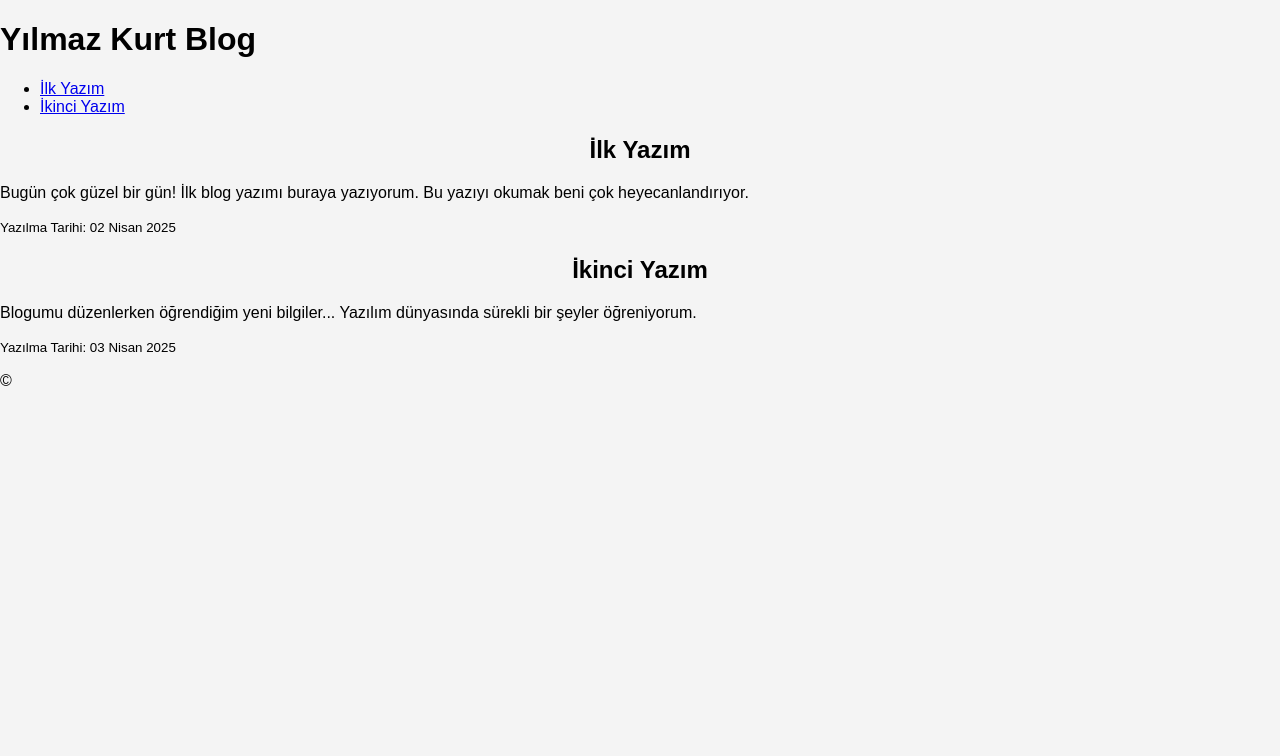
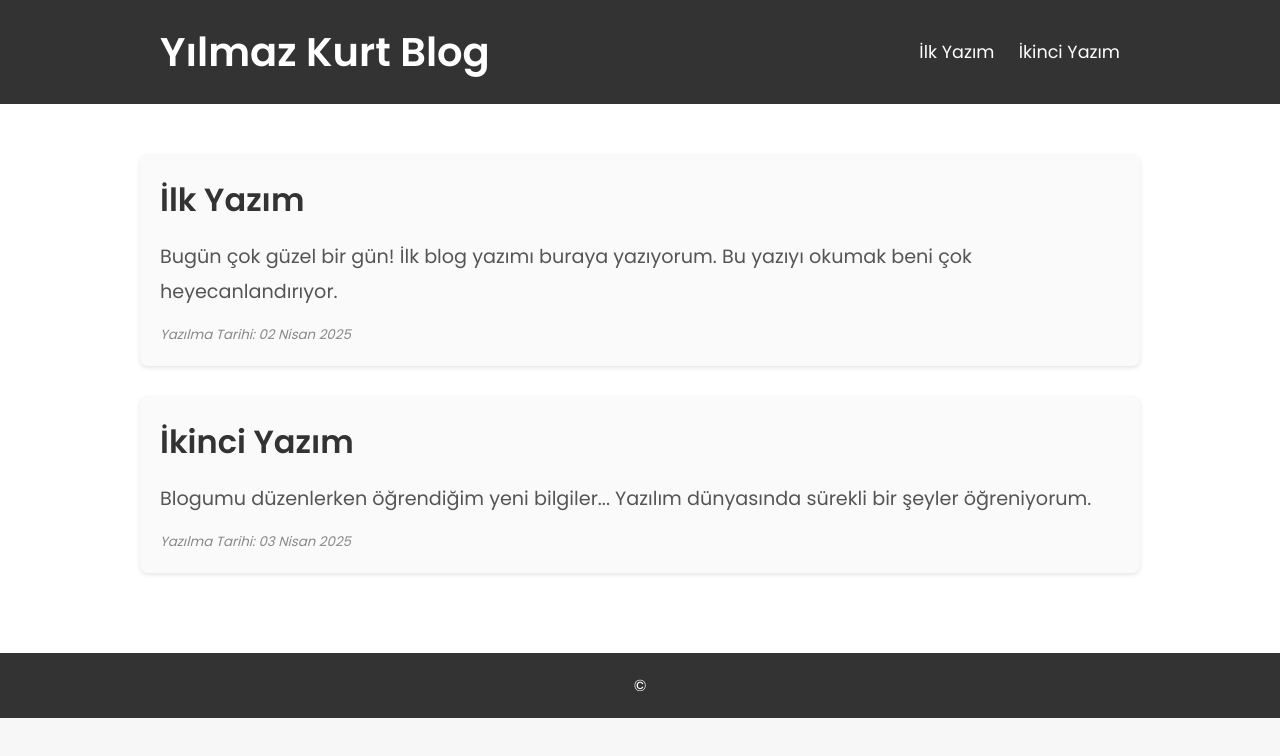
Before and after one commit to YILMAZKURT/YILMAZ-KURT-BLOG, a plain HTML site: page index.html in a window 1280 px wide. Drawn offline with Linux system fonts and the light colour scheme.

Commit message:
Update style.css

```diff
--- a/style.css
+++ b/style.css
@@ -1,72 +1,103 @@
-body {
-    font-family: Arial, sans-serif;
-    background-color: #f4f4f4;
+/* Genel Ayarlar */
+* {
     margin: 0;
     padding: 0;
+    box-sizing: border-box;
+    font-family: 'Poppins', sans-serif;
 }
 
-.blog-container {
-    max-width: 800px;
-    margin: 20px auto;
-    background-color: white;
-    padding: 20px;
-    border-radius: 10px;
-    box-shadow: 0 0 10px rgba(0, 0, 0, 0.1);
+body {
+    background-color: #f7f7f7;
+    color: #333;
+    line-height: 1.6;
 }
 
-h2 {
+/* Header */
+.header {
+    background-color: #333;
+    color: #fff;
+    padding: 20px 0;
+    box-shadow: 0 4px 6px rgba(0, 0, 0, 0.1);
+}
+
+.header .container {
+    display: flex;
+    justify-content: space-between;
+    align-items: center;
+    padding: 0 20px;
+}
+
+.header h1 {
+    font-size: 2.5em;
+    font-weight: 600;
+}
+
+.header nav ul {
+    list-style-type: none;
+}
+
+.header nav ul li {
+    display: inline;
+    margin-left: 20px;
+}
+
+.header nav ul li a {
+    color: #fff;
+    text-decoration: none;
+    font-weight: 400;
+    font-size: 1.1em;
+}
+
+.header nav ul li a:hover {
+    color: #f39c12;
+}
+
+/* Main Content */
+.content {
+    padding: 50px 20px;
+    background-color: #fff;
+}
+
+.container {
+    max-width: 1000px;
+    margin: 0 auto;
+}
+
+.post {
+    background-color: #fafafa;
+    margin-bottom: 30px;
+    padding: 20px;
+    border-radius: 8px;
+    box-shadow: 0 2px 4px rgba(0, 0, 0, 0.1);
+}
+
+.post h2 {
+    font-size: 2em;
+    color: #333;
+    margin-bottom: 15px;
+}
+
+.post p {
+    font-size: 1.2em;
+    line-height: 1.8;
+    color: #555;
+}
+
+.post small {
+    display: block;
+    margin-top: 15px;
+    color: #888;
+    font-style: italic;
+}
+
+/* Footer */
+.footer {
+    background-color: #333;
+    color: #fff;
+    padding: 20px;
     text-align: center;
 }
 
-form {
-    display: flex;
-    flex-direction: column;
-    gap: 10px;
-    margin-bottom: 20px;
+.footer p {
+    font-size: 1em;
 }
-
-input, textarea {
-    padding: 10px;
-    font-size: 16px;
-    border-radius: 5px;
-    border: 1px solid #ccc;
-    width: 100%;
-}
-
-button {
-    padding: 10px;
-    background-color: #4CAF50;
-    color: white;
-    border: none;
-    border-radius: 5px;
-    cursor: pointer;
-}
-
-button:hover {
-    background-color: #45a049;
-}
-
-.blog-post {
-    background-color: #fff;
-    padding: 20px;
-    margin-bottom: 20px;
-    border-radius: 10px;
-    box-shadow: 0 0 10px rgba(0, 0, 0, 0.1);
-}
-
-.blog-post h3 {
-    font-size: 24px;
-    color: #333;
-}
-
-.blog-post p {
-    font-size: 16px;
-    color: #555;
-    line-height: 1.6;
-}
-
-.blog-post small {
-    display: block;
-    font-size: 12px;
-    color: #777;
-}
```
